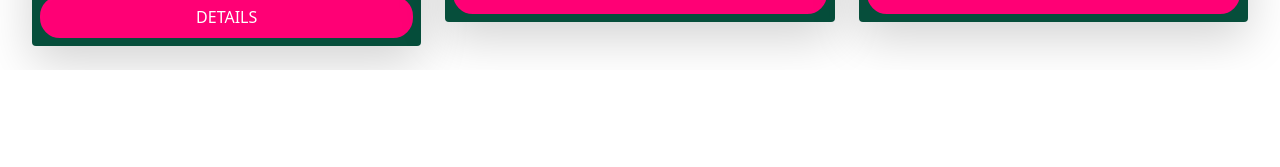
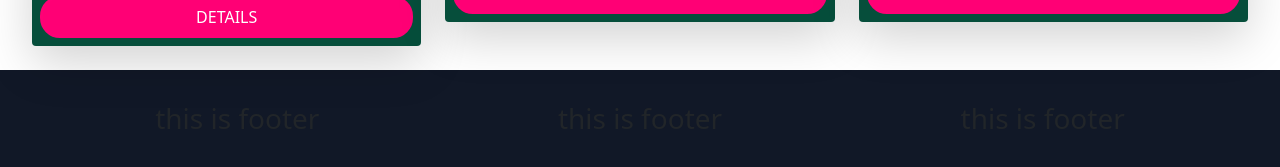
Before and after one commit to MdMeherajHossen1/Kafilatoly-general-Hospital, a React (Create React App) app: page / in a window 1280 px wide. Shown: the part 1656-1823 px from the top of the page. Before the commit the page ends 1726 px from the top, so only its background shows below. Built offline with nearby package versions, Linux system fonts and the light colour scheme; no server answers.

Commit message:
footer and notfound setUp done

```diff
--- a/public/index.html
+++ b/public/index.html
@@ -27,7 +27,7 @@
   <link rel="preconnect" href="https://fonts.gstatic.com" crossorigin>
   <link href="https://fonts.googleapis.com/css2?family=Poppins&display=swap" rel="stylesheet">
 
-  <title>React App</title>
+  <title>KG hospital</title>
 </head>
 
 <body>
--- a/src/App.js
+++ b/src/App.js
@@ -8,6 +8,8 @@ import Header from './Pages/Home/Header/Header';
 import Details from './Pages/Details/Details';
 import Login from './Pages/Home/Login/Login'
 import Register from './Pages/Home/Register/Register';
+import Footer from './Pages/Home/Footer/Footer';
+import { NotFound } from 'http-errors';
 function App() {
   return (
     <div className="App">
@@ -30,9 +32,12 @@ function App() {
             <Route path="/services/:id">
               <Details></Details>
             </Route>
+            <Route exact path="*">
+              <NotFound></NotFound>
+            </Route>
 
           </Switch>
-
+          <Footer></Footer>
         </Router>
       </AuthProvider>
     </div>
--- /dev/null
+++ b/src/Pages/Home/Footer/Footer.js
@@ -0,0 +1,19 @@
+import React from 'react';
+
+const Footer = () => {
+    return (
+        <div className=" bg-gray-900 grid grid-cols-1 md:grid-cols-3 gap-4 py-8 px-12">
+            <div className="col">
+                <h3>this is footer</h3>
+            </div>
+            <div className="col">
+                <h3>this is footer</h3>
+            </div>
+            <div className="col">
+                <h3>this is footer</h3>
+            </div>
+        </div>
+    );
+};
+
+export default Footer;
--- /dev/null
+++ b/src/Pages/NotFound/NotFound.js
@@ -0,0 +1,11 @@
+import React from 'react';
+
+const NotFound = () => {
+    return (
+        <div>
+            <h2>This is not found</h2>
+        </div>
+    );
+};
+
+export default NotFound;
```
Also changed, not shown: 1 other file (tests, documents, lock files or other folders).
